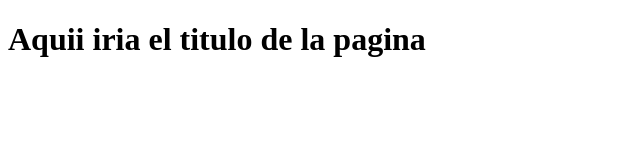
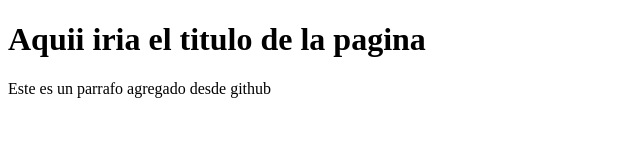
Before and after one commit to alejandrofernandezlasalas/Proyecto-web-empresa-C, a plain HTML site: page index.html in a window 1280 px wide. Shown: the whole page, without its empty margins (0-640 px from the left). Drawn offline with Linux system fonts and the light colour scheme.

Commit message:
Update index.html

```diff
--- a/index.html
+++ b/index.html
@@ -7,5 +7,6 @@
     </head>
     <body>
         <h1>Aquii iria el titulo de la pagina</h1>
+        <p> Este es un  parrafo agregado desde github </p>
     </body>
 </html>
```
